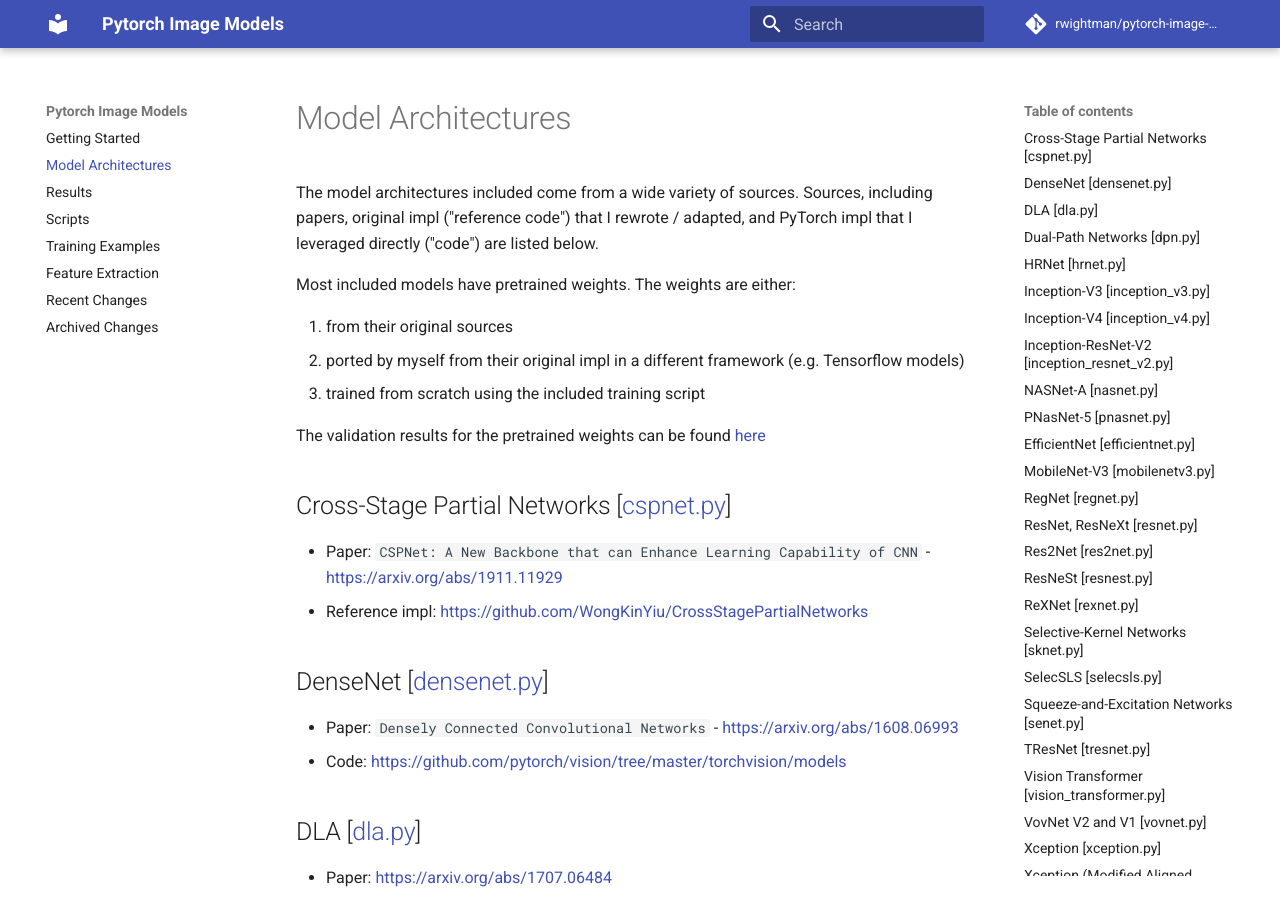
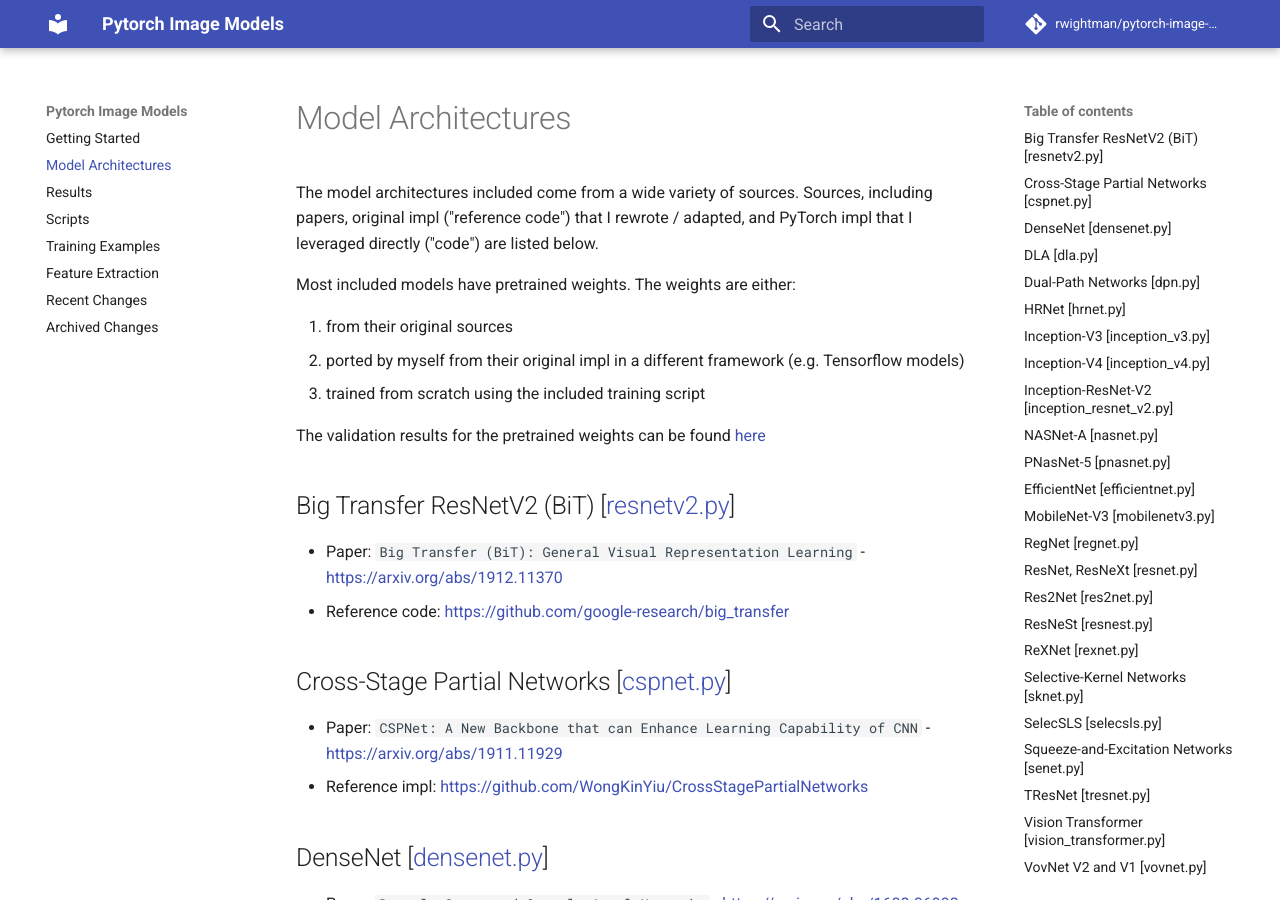
Before and after one commit to katherinek727/pytorch-image-models, an MkDocs documentation site: the page built from docs/models.md, in a window 1280 px wide and 900 px high. Built offline with MkDocs 1.6.1 and Material for MkDocs 9.7.7, drawn with Linux system fonts in a browser that asks for light colours; comment, search, counter and statistics services are not loaded.

Commit message:
Add BiT references and knowledge distill links to readme/docs

```diff
--- a/docs/models.md
+++ b/docs/models.md
@@ -9,6 +9,10 @@ Most included models have pretrained weights. The weights are either:
 3. trained from scratch using the included training script
 
 The validation results for the pretrained weights can be found [here](results.md)
+
+## Big Transfer ResNetV2 (BiT) [[resnetv2.py](https://github.com/rwightman/pytorch-image-models/blob/master/timm/models/resnetv2.py)]
+* Paper: `Big Transfer (BiT): General Visual Representation Learning` - https://arxiv.org/abs/1912.11370
+* Reference code: https://github.com/google-research/big_transfer
 
 ## Cross-Stage Partial Networks [[cspnet.py](https://github.com/rwightman/pytorch-image-models/blob/master/timm/models/cspnet.py)]
 * Paper: `CSPNet: A New Backbone that can Enhance Learning Capability of CNN` - https://arxiv.org/abs/1911.11929
```
Also changed, not shown: README.md (+5 -0 lines).
